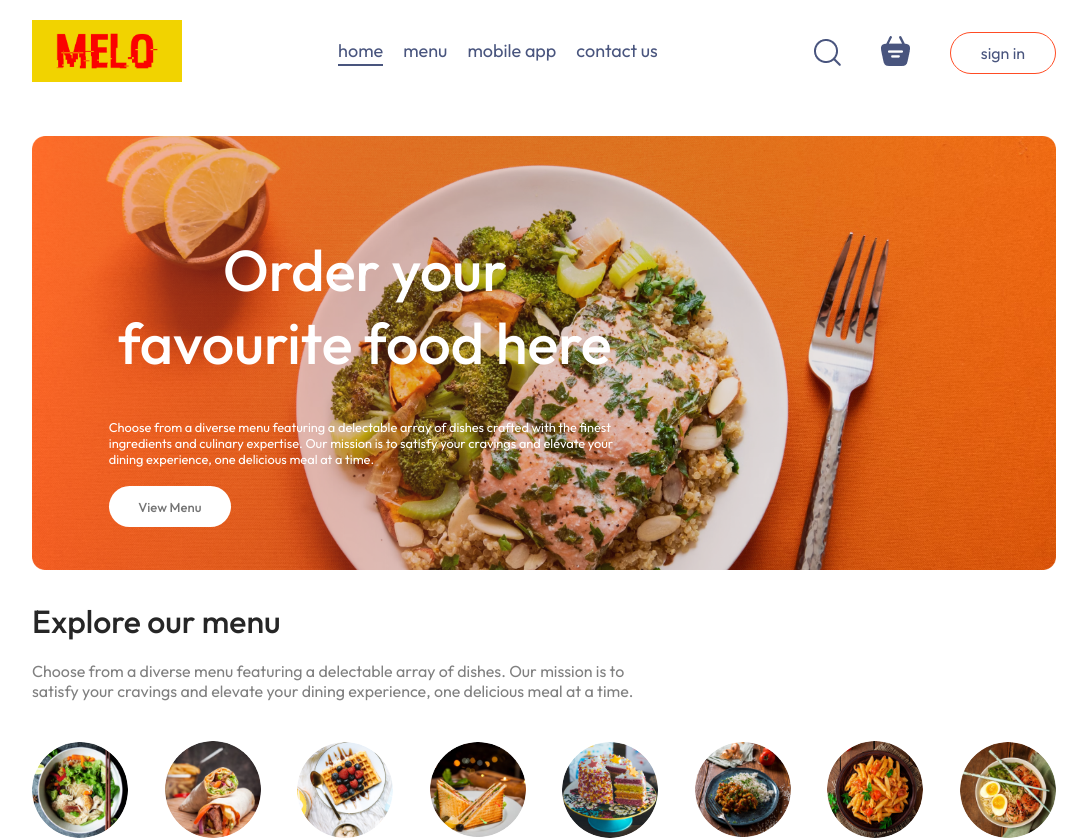
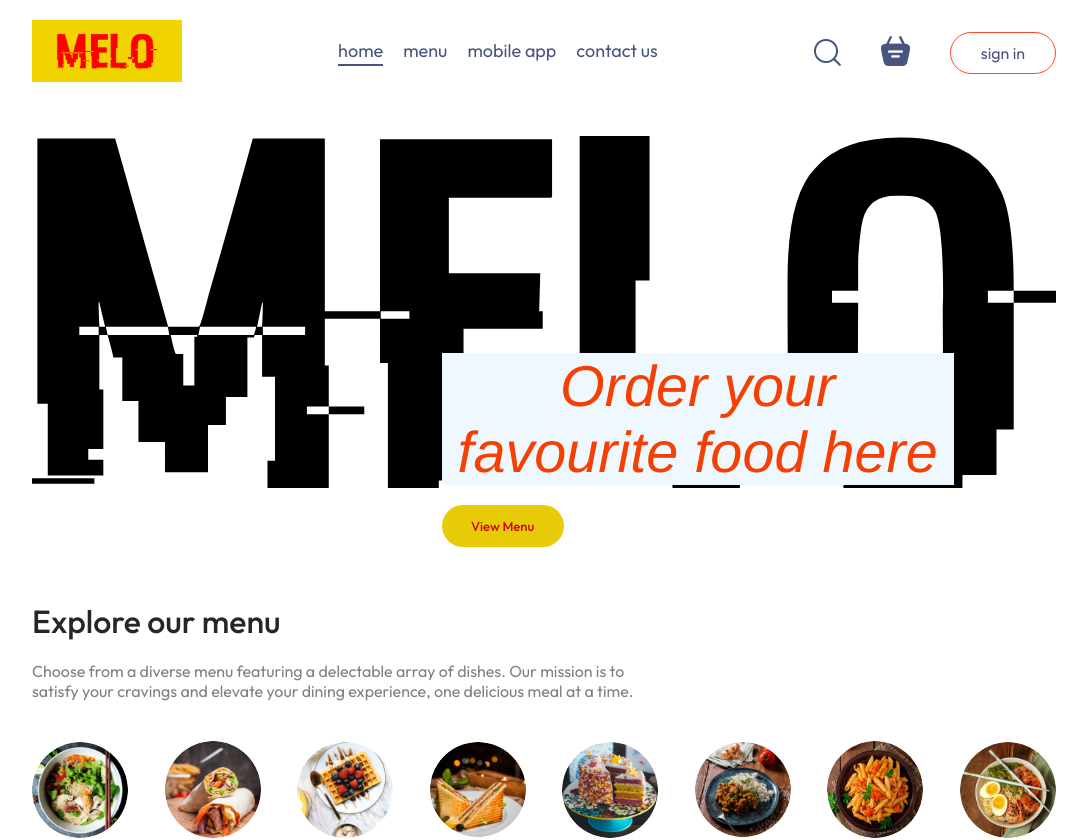
Before and after one commit to Multydelivery/melo-food-delivery, a React (Vite) app in the folder food-del/frontend/: page / in a window 1280 px wide. Shown: the top 840 px of the page, without its empty margins (96-1183 px from the left). Built offline with nearby package versions, Linux system fonts and the light colour scheme; no server answers.

Commit message:
added more food items

```diff
--- a/food-del/frontend/src/components/Header/Header.css
+++ b/food-del/frontend/src/components/Header/Header.css
@@ -1,36 +1,41 @@
 .header{
     height: 34vw;
     margin: 30px auto;
-    background: url('/header_img.png') no-repeat;
+    background: url('/public/default-monochrome-black.svg') no-repeat;
     background-size:contain;
     position: relative;
 }
 .header-contents{
     position: absolute;
-    display: flex;
-    flex-direction: column;
-    align-items: start;
+    justify-content: center;
     gap: 1.5vw;
     max-width: 50%;
-    bottom: 10%;
-    left: 6vw;
+    top: 50%;
+    left: 40%;
     animation: fadeIn 3s;
 }
 .header-contents h2{
+    display: flex;
+    gap: 1vw;
+    justify-content: flex-end;
+    font-family: 'Franklin Gothic Medium', 'Arial Narrow', Arial, sans-serif;
+    font-style: italic;
+    background-color: aliceblue;
     font-weight:500;
-    color: white;
+    color: rgb(246, 63, 2);
     font-size: max(4.5vw,22px);
 }
 .header-contents p{
-    color: white;
+    background-color: aliceblue;
+    color: rgb(247, 5, 5);
     font-size: 1vw;
 }
 .header-contents button{
     border: none;
-    color: #747474;
+    color: #cc0707;
     font-weight: 500;
     padding: 1vw 2.3vw;
-    background: white;
+    background: rgb(231, 202, 8);
     font-size: max(1vw,13px);
     border-radius: 50px;
 }
--- a/food-del/frontend/src/components/Header/Header.jsx
+++ b/food-del/frontend/src/components/Header/Header.jsx
@@ -2,12 +2,16 @@ import React from 'react'
 import './Header.css'
 
 const Header = () => {
+
+    const viewMenu = () => {
+        window.scrollTo(0,document.getElementById('explore-menu').offsetTop)
+    }
     return (
         <div className='header'>
             <div className='header-contents'>
                 <h2>Order your favourite food here</h2>
-                <p>Choose from a diverse menu featuring a delectable array of dishes crafted with the finest ingredients and culinary expertise. Our mission is to satisfy your cravings and elevate your dining experience, one delicious meal at a time.</p>
-                <button>View Menu</button>
+                {/* <p>Choose from a diverse menu featuring a delectable array of dishes crafted with the finest ingredients and culinary expertise. Our mission is to satisfy your cravings and elevate your dining experience, one delicious meal at a time.</p> */}
+                 <button onClick={viewMenu}>View Menu</button>
             </div>
         </div>
     )
```
Also changed, not shown: food-del/frontend/public/default-monochrome-black.svg (added).
